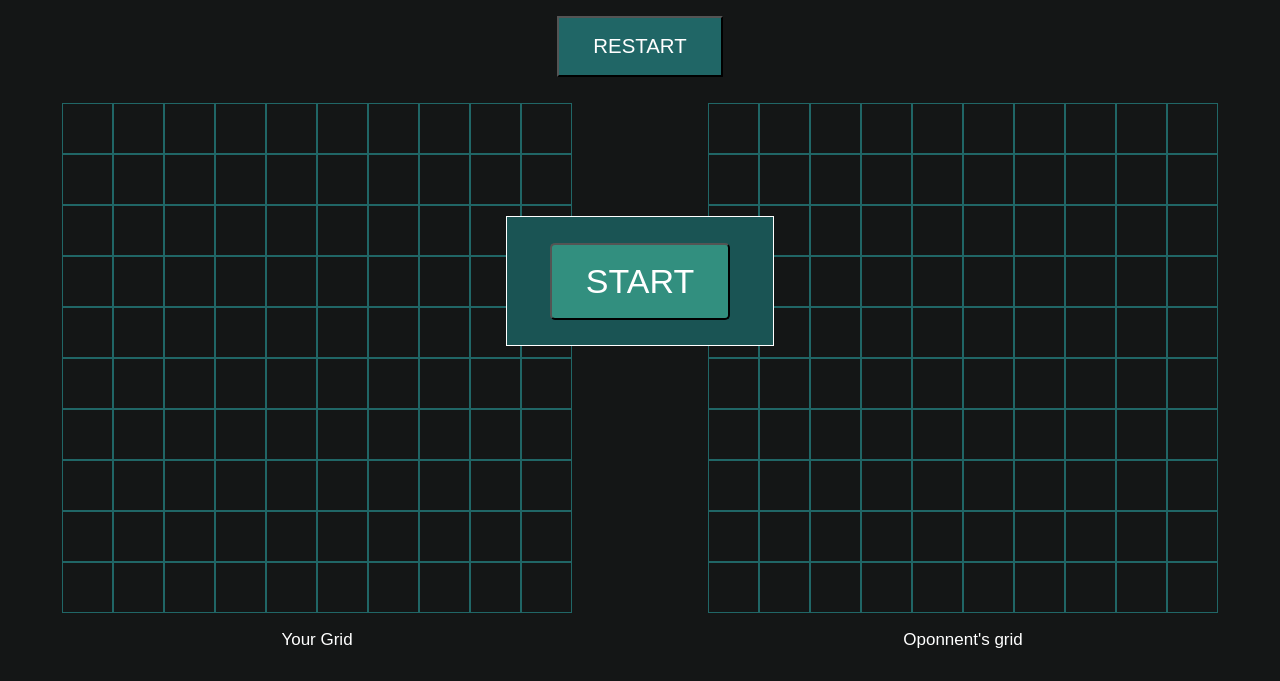
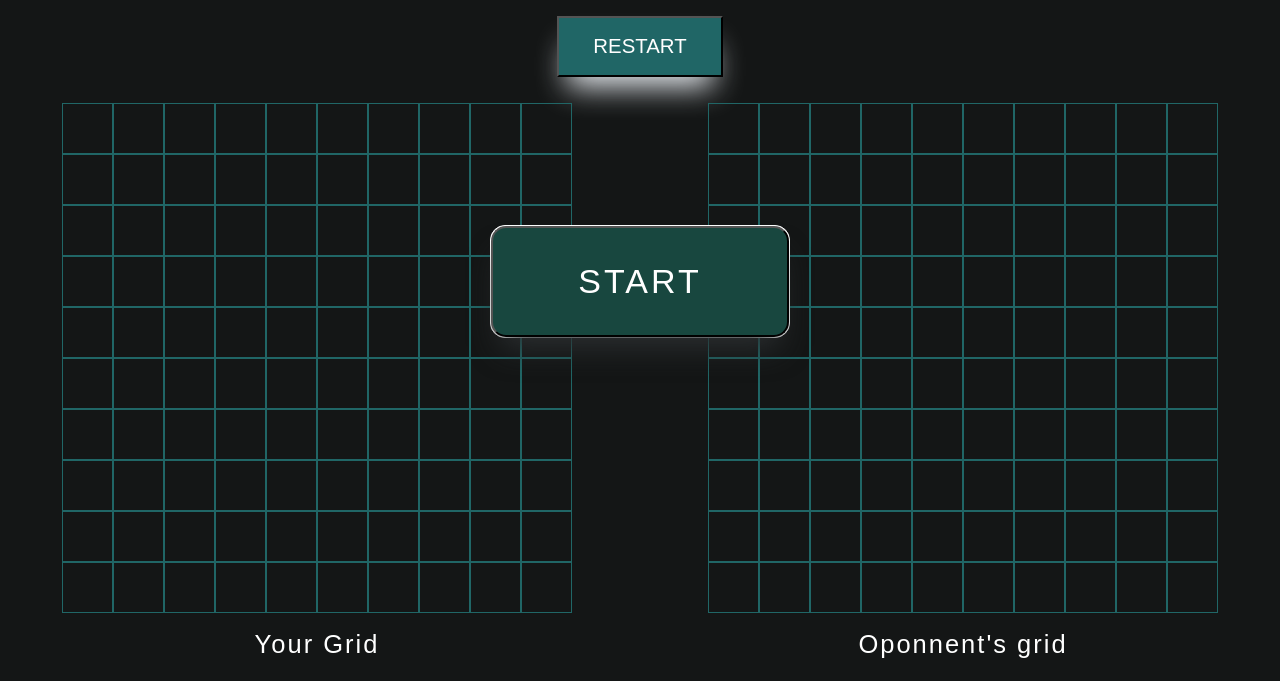
Before and after one commit to Xyves/Battleship, a website built with webpack: page src/index.html in a window 1280 px wide. Shown: the part 119-800 px from the top of the page. Built offline with nearby package versions, Linux system fonts and the light colour scheme; a web font is replaced by a local one.

Commit message:
Implement footer, button styling and change their font

```diff
--- a/src/styles.scss
+++ b/src/styles.scss
@@ -76,6 +76,7 @@ header {
   }
 }
 #reset-btn {
+  font-family: "Protest Guerrilla", sans-serif;
   font-size: 1.2rem;
   margin: 0 auto;
   padding: 1rem 2rem;
@@ -84,6 +85,7 @@ header {
   background-color: #206666;
   color: white;
   text-transform: uppercase;
+  box-shadow: rgb(231, 235, 240) 0px 20px 30px -10px;
 }
 main {
   display: flex;
@@ -98,6 +100,8 @@ section {
     color: white;
     text-align: center;
     user-select: none;
+    font-size: 1.5rem;
+    letter-spacing: 2px;
   }
 }
 .gameboard {
@@ -114,31 +118,36 @@ dialog {
   position: absolute;
   bottom: 0;
   top: 0;
-  background-color: var(--main-bg-color);
-  padding: 1.5rem 2.5rem;
   border: 1px solid white;
+  border-radius: 15px;
+  padding: 0;
+
   button {
-    background-color: #328f7f;
-    padding: 1rem 2rem;
-    border-radius: 5px;
+    font-family: "Protest Guerrilla", sans-serif;
+    letter-spacing: 3px;
+    background-color: #18473f;
+    padding: 2rem 5rem;
+    border-radius: 15px;
     color: white;
     user-select: none;
     font-size: 2rem;
+    box-shadow: rgb(44, 47, 49) 0px 20px 30px -10px;
   }
-  button:active {
+  button:hover {
+    background-color: #18473ff3;
   }
 }
 footer {
-  font-size: 1.3rem;
+  font-size: 2rem;
   background-color: #0d1b2a;
-  padding: 1.2rem;
+  padding: 2rem;
   text-align: center;
   color: rgb(194, 194, 194);
   vertical-align: center;
   margin-top: 2rem;
   a {
     text-decoration: none;
-    color: rgb(143, 100, 100);
+    color: rgb(63, 110, 199);
   }
 }
 
```
Also changed, not shown: dist/css/styles.css, 1 other file.
